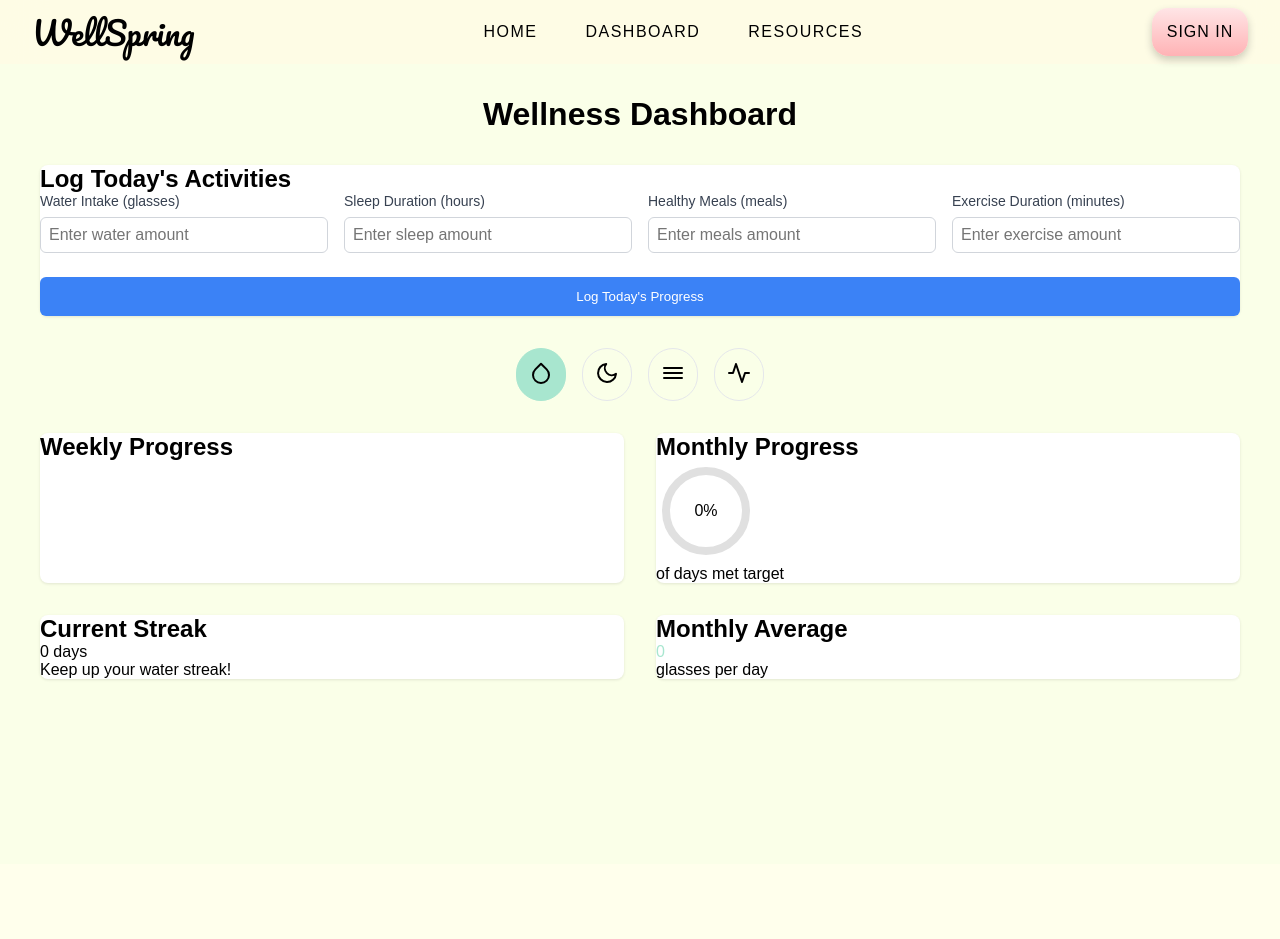
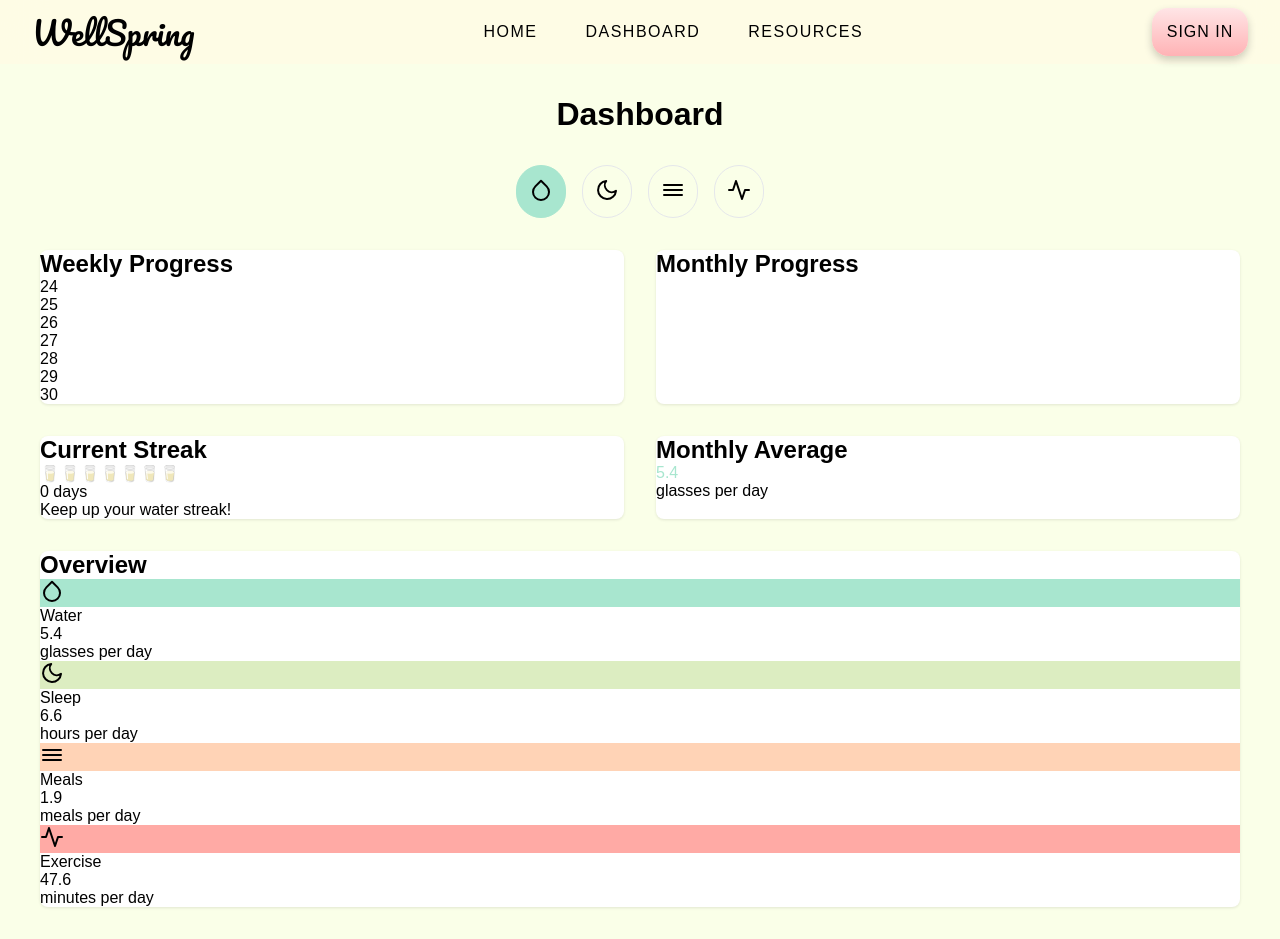
Before and after one commit to RuhaniMittal29/HackCamp, a React (Create React App) app in the folder hackcamp/: page /dashboard in a window 1280 px wide. Before the commit the page ends 864 px from the top, so only its background shows below. Built offline with nearby package versions, Linux system fonts and the light colour scheme.

Commit message:
Update dashboard.jsx

```diff
--- a/hackcamp/src/components/Dashboard/dashboard.jsx
+++ b/hackcamp/src/components/Dashboard/dashboard.jsx
@@ -1,13 +1,8 @@
-import React, { useState, useEffect } from 'react';
+import React, { useState } from 'react';
+import { PieChart, Pie, Cell, ResponsiveContainer } from 'recharts';
 import './dashboard.css';
 
-const PASTEL_COLORS = {
-  water: '#A8E6CF',
-  sleep: '#DCEDC1',
-  meals: '#FFD3B6',
-  exercise: '#FFAAA5'
-};
-
+// Icons can be imported from a package like react-icons or defined as SVG components
 const Icons = {
   Droplet: () => (
     <svg xmlns="http://www.w3.org/2000/svg" width="24" height="24" viewBox="0 0 24 24" fill="none" stroke="currentColor" strokeWidth="2" strokeLinecap="round" strokeLinejoin="round">
@@ -31,14 +26,33 @@ const Icons = {
   )
 };
 
+const PASTEL_COLORS = {
+  water: '#A8E6CF',
+  sleep: '#DCEDC1',
+  meals: '#FFD3B6',
+  exercise: '#FFAAA5'
+};
+
+const wellnessData = {
+  water: Array.from({ length: 30 }, (_, i) => ({ date: `Day ${i + 1}`, value: Math.floor(Math.random() * 10) + 1 })),
+  sleep: Array.from({ length: 30 }, (_, i) => ({ date: `Day ${i + 1}`, value: Math.floor(Math.random() * 4) + 5 })),
+  meals: Array.from({ length: 30 }, (_, i) => ({ date: `Day ${i + 1}`, value: Math.floor(Math.random() * 3) + 1 })),
+  exercise: Array.from({ length: 30 }, (_, i) => ({ date: `Day ${i + 1}`, value: Math.floor(Math.random() * 60) + 15 }))
+};
+
 const getMetricIcon = (metric) => {
-  const IconComponent = Icons[{
-    water: 'Droplet',
-    sleep: 'Moon',
-    meals: 'Utensils',
-    exercise: 'Activity'
-  }[metric]];
-  return IconComponent ? <IconComponent /> : null;
+  switch (metric) {
+    case 'water':
+      return <Icons.Droplet />;
+    case 'sleep':
+      return <Icons.Moon />;
+    case 'meals':
+      return <Icons.Utensils />;
+    case 'exercise':
+      return <Icons.Activity />;
+    default:
+      return null;
+  }
 };
 
 const getMetricUnit = (metric) => {
@@ -51,103 +65,40 @@ const getMetricUnit = (metric) => {
   return units[metric] || '';
 };
 
-const getMetricLabel = (metric) => {
-  const labels = {
-    water: 'Water Intake',
-    sleep: 'Sleep Duration',
-    meals: 'Healthy Meals',
-    exercise: 'Exercise Duration'
+const getStreakIcons = (metric, streak) => {
+  const icons = [];
+  const maxIcons = 7;
+  const filledIcons = Math.min(streak, maxIcons);
+  const emojis = {
+    water: '🥛',
+    sleep: '🌙',
+    meals: '🍎',
+    exercise: '🏋️'
   };
-  return labels[metric] || metric;
+
+  for (let i = 0; i < maxIcons; i++) {
+    icons.push(
+      <span
+        key={i}
+        className={`streak-icon ${i < filledIcons ? 'active' : ''}`}
+      >
+        {emojis[metric]}
+      </span>
+    );
+  }
+  return icons;
 };
 
 function WellnessDashboard() {
   const [activeMetric, setActiveMetric] = useState('water');
-  const [wellnessData, setWellnessData] = useState(() => {
-    const savedData = localStorage.getItem('wellnessData');
-    if (savedData) {
-      return JSON.parse(savedData);
-    }
-    return {};
-  });
-  const [todayInputs, setTodayInputs] = useState({
-    water: [],
-    sleep: [],
-    meals: [],
-    exercise: []
-  });
-
-  useEffect(() => {
-    localStorage.setItem('wellnessData', JSON.stringify(wellnessData));
-  }, [wellnessData]);
-
-  const formatDate = (date) => {
-    return date.toISOString().split('T')[0];
-  };
-
-  const getToday = () => formatDate(new Date());
-
-  const handleInputChange = (metric, value) => {
-    setTodayInputs(prev => ({
-      ...prev,
-      [metric]: value
-    }));
-  };
-
-  const handleSubmit = (e) => {
-    e.preventDefault();
-    const today = getToday();
-
-    const newData = { ...wellnessData };
-    Object.keys(todayInputs).forEach(metric => {
-      if (!newData[metric]) {
-        newData[metric] = [];
-      }
-      // Remove existing entry for today if it exists
-      newData[metric] = newData[metric].filter(entry => entry.date !== today);
-      // Add new entry
-      if (todayInputs[metric] !== '') {
-        newData[metric].push({
-          date: today,
-          value: parseFloat(todayInputs[metric])
-        });
-      }
-    });
-
-    setWellnessData(newData);
-    setTodayInputs({
-      water: '',
-      sleep: '',
-      meals: '',
-      exercise: ''
-    });
-  };
-
-  const getLast7Days = (metric) => {
-    const data = wellnessData[metric] || [];
-    return data.slice(-7);
-  };
-
-  const getMetricProgress = (metric) => {
-    const data = wellnessData[metric] || [];
-    if (data.length === 0) return 0;
-
-    const targets = { water: 8, sleep: 7, meals: 3, exercise: 30 };
-    const target = targets[metric];
-    const metTarget = data.filter(day => day.value >= target).length;
-    return Math.round((metTarget / data.length) * 100);
-  };
 
   const getStreakCount = (metric) => {
-    const data = wellnessData[metric] || [];
-    if (data.length === 0) return 0;
-
+    const data = wellnessData[metric];
     let streak = 0;
     const targets = { water: 8, sleep: 7, meals: 3, exercise: 30 };
-    const sortedData = [...data].sort((a, b) => new Date(b.date) - new Date(a.date));
 
-    for (let i = 0; i < sortedData.length; i++) {
-      if (sortedData[i].value >= targets[metric]) {
+    for (let i = data.length - 1; i >= 0; i--) {
+      if (data[i].value >= targets[metric]) {
         streak++;
       } else {
         break;
@@ -157,48 +108,31 @@ function WellnessDashboard() {
   };
 
   const getMonthlyAverage = (metric) => {
-    const data = wellnessData[metric] || [];
-    if (data.length === 0) return 0;
-
+    const data = wellnessData[metric];
     const sum = data.reduce((acc, day) => acc + day.value, 0);
     return (sum / data.length).toFixed(1);
+  };
+
+  const getWeeklyData = (metric) => {
+    return wellnessData[metric].slice(-7);
+  };
+
+  const getMonthlyPieData = (metric) => {
+    const data = wellnessData[metric];
+    const targets = { water: 8, sleep: 7, meals: 3, exercise: 30 };
+    const target = targets[metric];
+    const metTarget = data.filter(day => day.value >= target).length;
+    const belowTarget = data.length - metTarget;
+    return [
+      { name: 'Met Target', value: metTarget },
+      { name: 'Below Target', value: belowTarget }
+    ];
   };
 
   return (
     <div className="dashboard">
       <div className="dashboard-container">
-        <h1 className="dashboard-title">Wellness Dashboard</h1>
-
-        {/* Input Form */}
-        <div className="card input-card">
-          <div className="card-content">
-            <h2 className="card-title">Log Today's Activities</h2>
-            <form onSubmit={handleSubmit} className="input-form">
-              <div className="input-grid">
-                {['water', 'sleep', 'meals', 'exercise'].map((metric) => (
-                  <div key={metric} className="input-group">
-                    <label htmlFor={metric} className="input-label">
-                      {getMetricLabel(metric)} ({getMetricUnit(metric)})
-                    </label>
-                    <input
-                      type="number"
-                      id={metric}
-                      value={todayInputs[metric]}
-                      onChange={(e) => handleInputChange(metric, e.target.value)}
-                      placeholder={`Enter ${metric} amount`}
-                      min="0"
-                      step={metric === 'sleep' ? "0.5" : "1"}
-                      className="metric-input"
-                    />
-                  </div>
-                ))}
-              </div>
-              <button type="submit" className="submit-button">
-                Log Today's Progress
-              </button>
-            </form>
-          </div>
-        </div>
+        <h1 className="dashboard-title">Dashboard</h1>
 
         <div className="metric-buttons">
           {['water', 'sleep', 'meals', 'exercise'].map((metric) => (
@@ -220,18 +154,18 @@ function WellnessDashboard() {
             <div className="card-content">
               <h2 className="card-title">Weekly Progress</h2>
               <div className="weekly-chart">
-                {getLast7Days(activeMetric).map((day, index) => (
+                {getWeeklyData(activeMetric).map((day, index) => (
                   <div key={index} className="bar-container">
                     <div className="bar-wrapper">
                       <div
                         className="bar-fill"
                         style={{
-                          height: `${(day.value / Math.max(...getLast7Days(activeMetric).map(d => d.value))) * 100}%`,
+                          height: `${(day.value / Math.max(...getWeeklyData(activeMetric).map(d => d.value))) * 100}%`,
                           backgroundColor: PASTEL_COLORS[activeMetric]
                         }}
                       ></div>
                     </div>
-                    <span className="bar-label">{11}</span>
+                    <span className="bar-label">{day.date.slice(-2)}</span>
                   </div>
                 ))}
               </div>
@@ -241,36 +175,23 @@ function WellnessDashboard() {
           <div className="card">
             <div className="card-content">
               <h2 className="card-title">Monthly Progress</h2>
-              <div className="progress-chart-container">
-                <div className="circle-progress">
-                  <svg width="100" height="100" viewBox="0 0 100 100">
-                    <circle
-                      className="circle-bg"
-                      cx="50"
-                      cy="50"
-                      r="40"
-                      fill="none"
-                      stroke="#E0E0E0"
-                      strokeWidth="8"
-                    />
-                    <circle
-                      className="circle-progress-bar"
-                      cx="50"
-                      cy="50"
-                      r="40"
-                      fill="none"
-                      stroke={PASTEL_COLORS[activeMetric]}
-                      strokeWidth="8"
-                      strokeDasharray={2 * Math.PI * 40}
-                      strokeDashoffset={2 * Math.PI * 40 * (1 - getMetricProgress(activeMetric) / 100)}
-                      transform="rotate(-90 50 50)"
-                    />
-                    <text x="50" y="50" textAnchor="middle" dy=".3em" className="circle-text">
-                      {getMetricProgress(activeMetric)}%
-                    </text>
-                  </svg>
-                </div>
-                <div className="progress-label">of days met target</div>
+              <div className="pie-chart">
+                <ResponsiveContainer width="100%" height="100%">
+                  <PieChart>
+                    <Pie
+                      data={getMonthlyPieData(activeMetric)}
+                      cx="50%"
+                      cy="50%"
+                      outerRadius={80}
+                      fill={PASTEL_COLORS[activeMetric]}
+                      dataKey="value"
+                      label={({ name, percent }) => `${name} ${(percent * 100).toFixed(0)}%`}
+                    >
+                      <Cell key="cell-0" fill={PASTEL_COLORS[activeMetric]} />
+                      <Cell key="cell-1" fill="#E0E0E0" />
+                    </Pie>
+                  </PieChart>
+                </ResponsiveContainer>
               </div>
             </div>
           </div>
@@ -279,9 +200,10 @@ function WellnessDashboard() {
             <div className="card-content">
               <h2 className="card-title">Current Streak</h2>
               <div className="streak-container">
-                <div className="streak-value">
-                  {getStreakCount(activeMetric)} days
+                <div className="streak-icons">
+                  {getStreakIcons(activeMetric, getStreakCount(activeMetric))}
                 </div>
+                <div className="streak-count">{getStreakCount(activeMetric)} days</div>
                 <div className="streak-message">
                   Keep up your {activeMetric} streak!
                 </div>
@@ -306,6 +228,27 @@ function WellnessDashboard() {
             </div>
           </div>
         </div>
+
+        <div className="card overview-card">
+          <div className="card-content">
+            <h2 className="card-title">Overview</h2>
+            <div className="overview-grid">
+              {['water', 'sleep', 'meals', 'exercise'].map((metric) => (
+                <div key={metric} className="overview-item">
+                  <div
+                    className="overview-icon"
+                    style={{ backgroundColor: PASTEL_COLORS[metric] }}
+                  >
+                    {getMetricIcon(metric)}
+                  </div>
+                  <div className="overview-metric">{metric.charAt(0).toUpperCase() + metric.slice(1)}</div>
+                  <div className="overview-value">{getMonthlyAverage(metric)}</div>
+                  <div className="overview-unit">{getMetricUnit(metric)} per day</div>
+                </div>
+              ))}
+            </div>
+          </div>
+        </div>
       </div>
     </div>
   );
```
